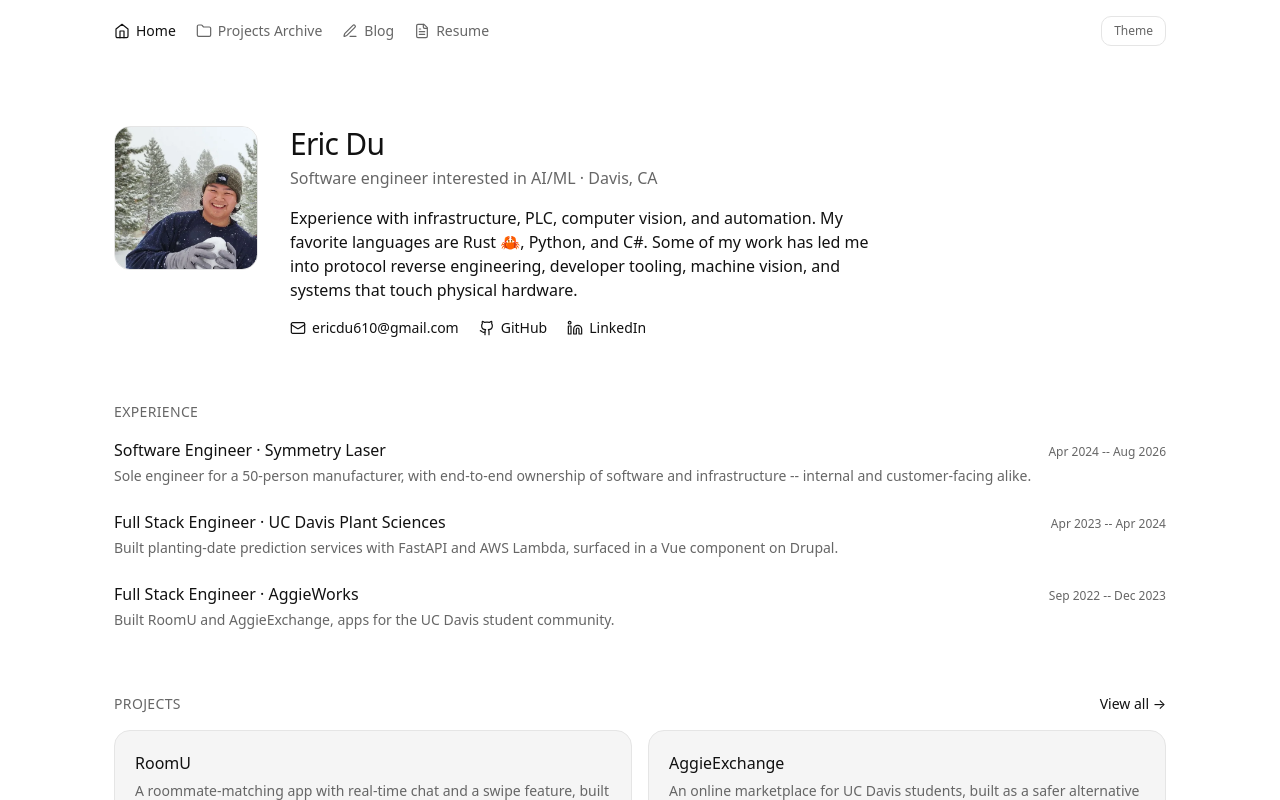
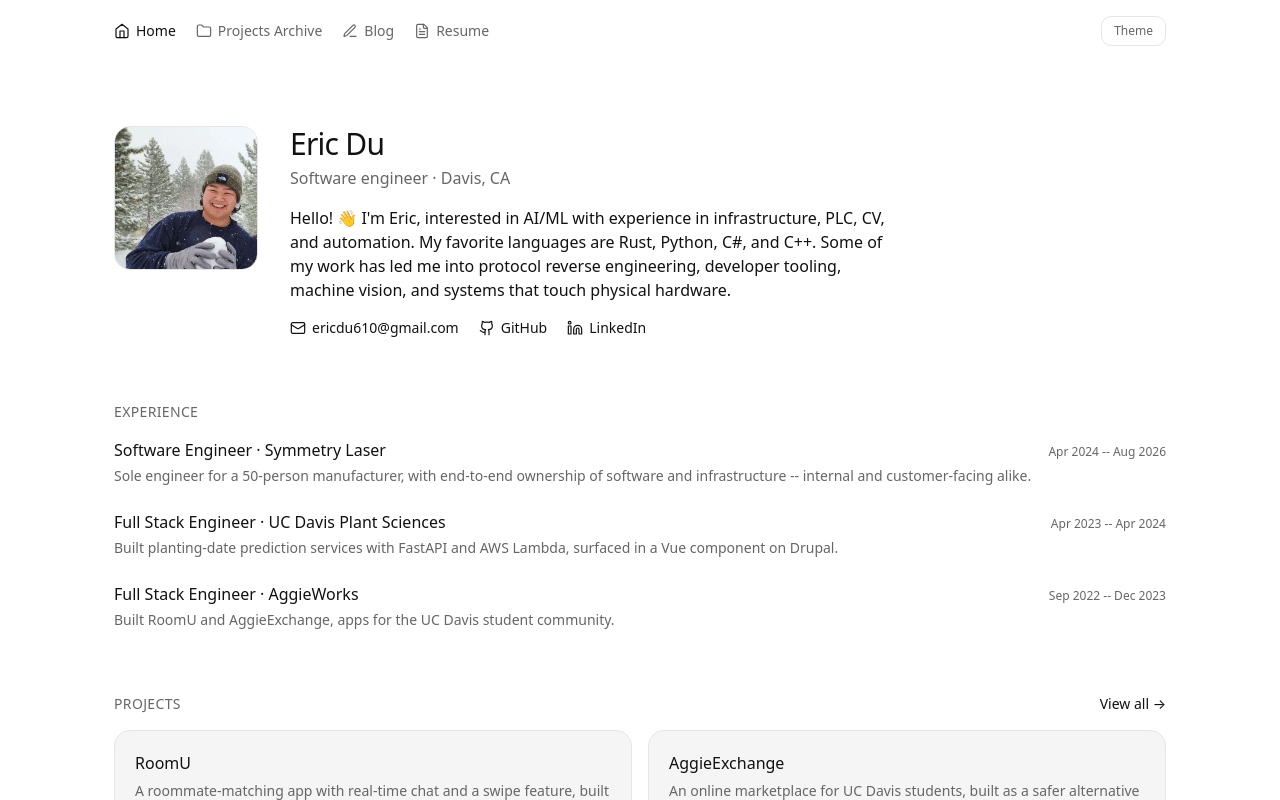
Before and after one commit to EricDooo/ericdoo-portfolio, a React (Vite) app: page / in a window 1280 px wide. Shown: the top 800 px of the page. Built offline with nearby package versions, Linux system fonts and the light colour scheme.

Commit message:
Rework home bio: add greeting, fold C++ into favorite languages, drop crab emoji

```diff
--- a/src/data/site.ts
+++ b/src/data/site.ts
@@ -1,7 +1,7 @@
 export const site = {
   name: 'Eric Du',
-  tagline: 'Software engineer interested in AI/ML',
-  bio: 'Experience with infrastructure, PLC, computer vision, and automation. My favorite languages are Rust \u{1F980}, Python, and C#. Some of my work has led me into protocol reverse engineering, developer tooling, machine vision, and systems that touch physical hardware.',
+  tagline: 'Software engineer',
+  bio: "Hello! \u{1F44B} I'm Eric, interested in AI/ML with experience in infrastructure, PLC, CV, and automation. My favorite languages are Rust, Python, C#, and C++. Some of my work has led me into protocol reverse engineering, developer tooling, machine vision, and systems that touch physical hardware.",
   location: 'Davis, CA',
   email: 'ericdu610@gmail.com',
   website: 'ericdoo.com',
@@ -17,6 +17,7 @@
     'Rust',
     'Python',
     'C#',
+    'C++',
     'Go',
     'TypeScript',
     'JavaScript',
```
